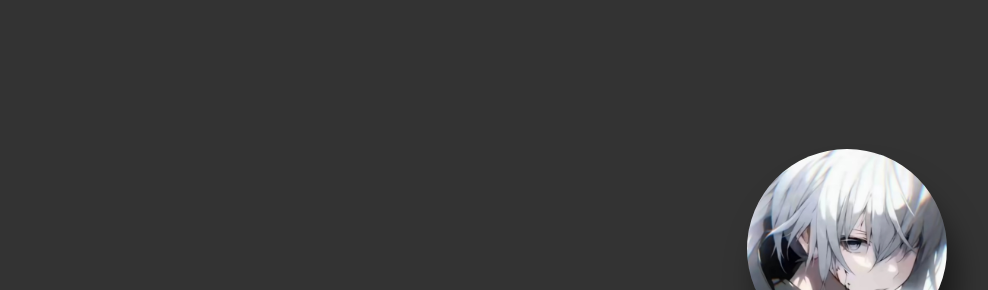
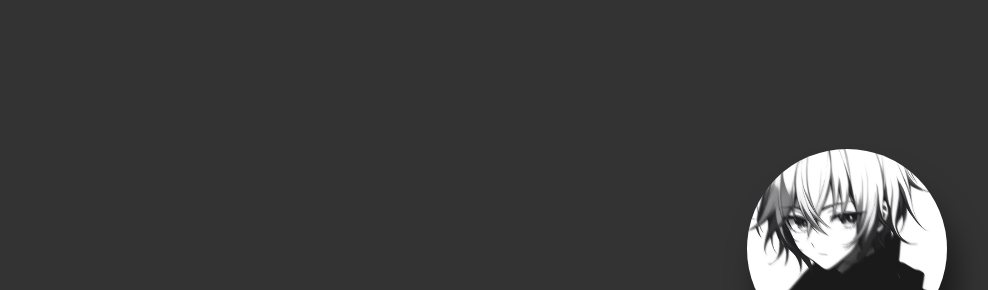
Before and after one commit to szsxnb/LBXJnb, a plain HTML site: page index.html in a window 1280 px wide. Shown: the part 21-311 px from the top of the page, without its empty margins (137-1125 px from the left). Drawn offline with Linux system fonts and the light colour scheme.

Commit message:
Update index.html
Signed-off-by: szsxnb <128227049+szsxnb@users.noreply.github.com>

```diff
--- a/index.html
+++ b/index.html
@@ -38,7 +38,7 @@ color:black;
         }
     </style>
     <a href="index2.html">点我进入BL官网</a>
-    <img src="IMG_3034.jpeg"/>
+    <img src="IMG_3392.jpeg"/>
      <h2>LB官网</h2>
     </body>
 </html>
```
